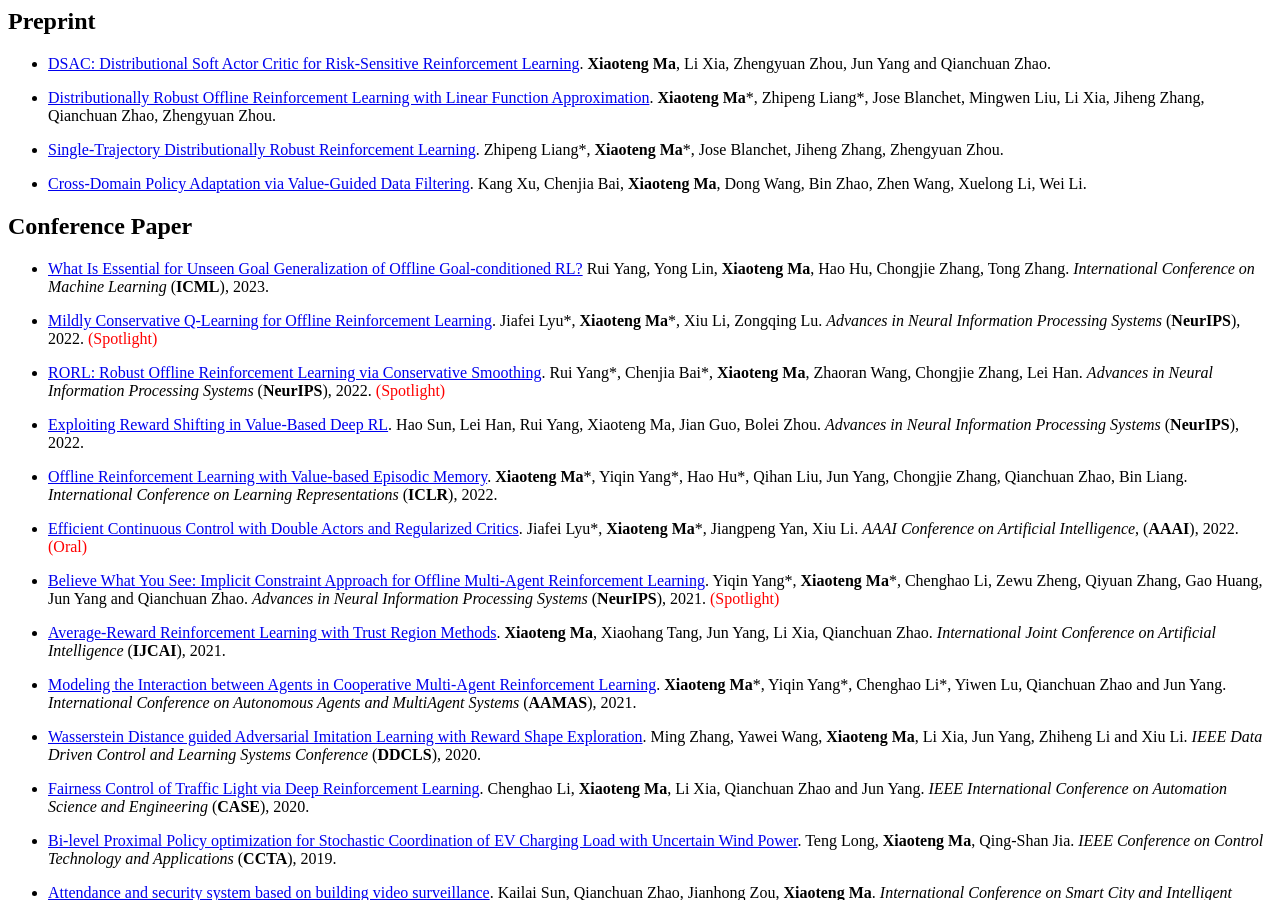
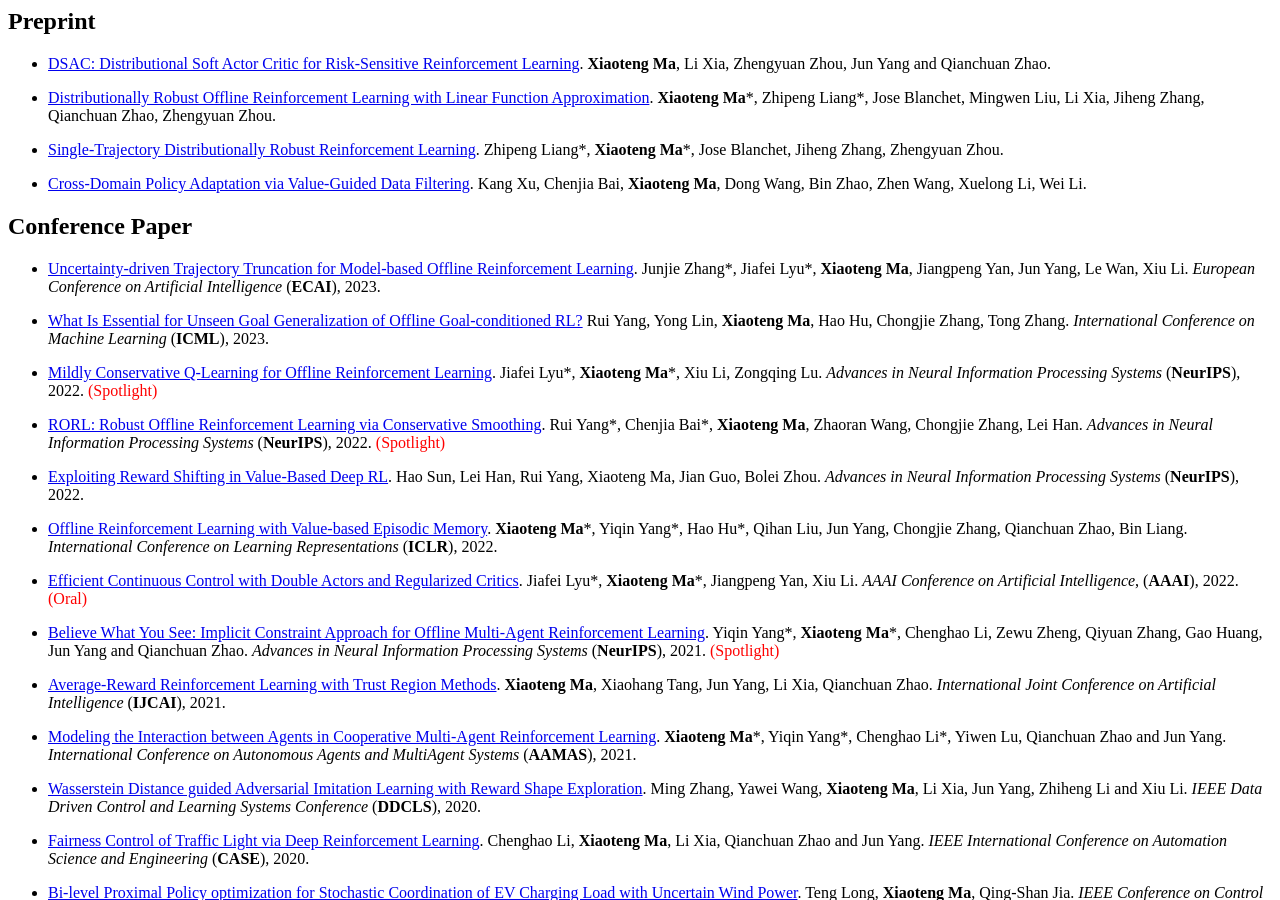
Before and after one commit to xtma/xtma.github.io, a Jekyll site: the page built from _pages/includes/pub.md, in a window 1280 px wide and 900 px high, scrolled down 544 px. Built offline with Jekyll 4.4.1, drawn with Linux system fonts in a browser that asks for light colours; our own code applies the rules of GitHub Pages for plain Markdown files.

Commit message:
update pub

```diff
--- a/_pages/includes/pub.md
+++ b/_pages/includes/pub.md
@@ -10,6 +10,7 @@
 - [Cross-Domain Policy Adaptation via Value-Guided Data Filtering](https://arxiv.org/abs/2305.17625). Kang Xu, Chenjia Bai, **Xiaoteng Ma**, Dong Wang, Bin Zhao, Zhen Wang, Xuelong Li, Wei Li.
 
 ## Conference Paper
+- [Uncertainty-driven Trajectory Truncation for Model-based Offline Reinforcement Learning](https://arxiv.org/abs/2304.04660). Junjie Zhang\*, Jiafei Lyu\*, **Xiaoteng Ma**, Jiangpeng Yan, Jun Yang, Le Wan, Xiu Li. *European Conference on Artificial Intelligence* (**ECAI**), 2023.
 - [What Is Essential for Unseen Goal Generalization of Offline Goal-conditioned RL?](https://openreview.net/forum?id=UrQySwOk4q) Rui Yang, Yong Lin, **Xiaoteng Ma**, Hao Hu, Chongjie Zhang, Tong Zhang. *International Conference on Machine Learning* (**ICML**), 2023.
 
 - [Mildly Conservative Q-Learning for Offline Reinforcement Learning](https://arxiv.org/abs/2206.04745). Jiafei Lyu\*, **Xiaoteng Ma**\*, Xiu Li, Zongqing Lu. *Advances in Neural Information
```
